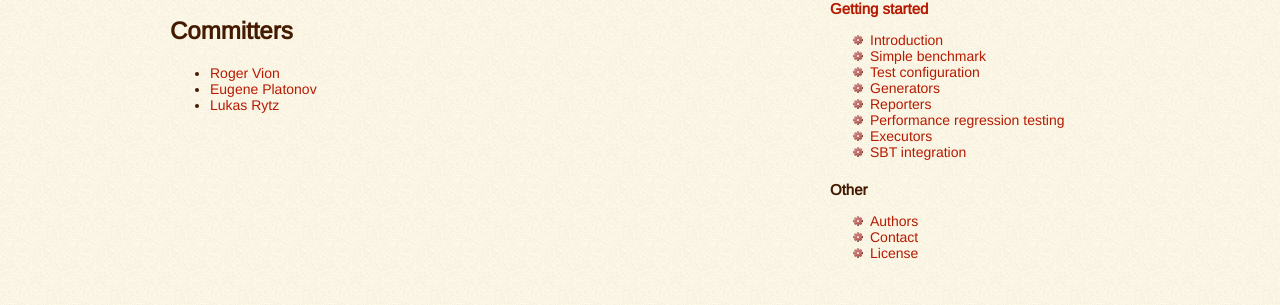
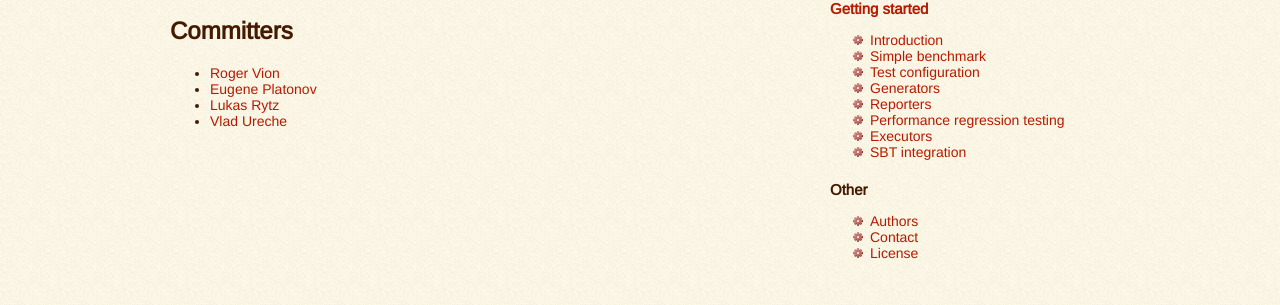
Before and after one commit to scalameter/scalameter, a Jekyll site: the page built from home/authors.md, in a window 1280 px wide. Shown: the part 271-576 px from the top of the page. Built offline with Jekyll 4.4.1, drawn with Linux system fonts in a browser that asks for light colours.

Commit message:
Update home/authors.md

```diff
--- a/home/authors.md
+++ b/home/authors.md
@@ -17,3 +17,4 @@ on the techniques used in ScalaMeter.
 - [Roger Vion](https://github.com/vrepfl)
 - [Eugene Platonov](https://github.com/jozic)
 - [Lukas Rytz](https://github.com/lrytz)
+- [Vlad Ureche](https://github.com/VladUreche)
```
